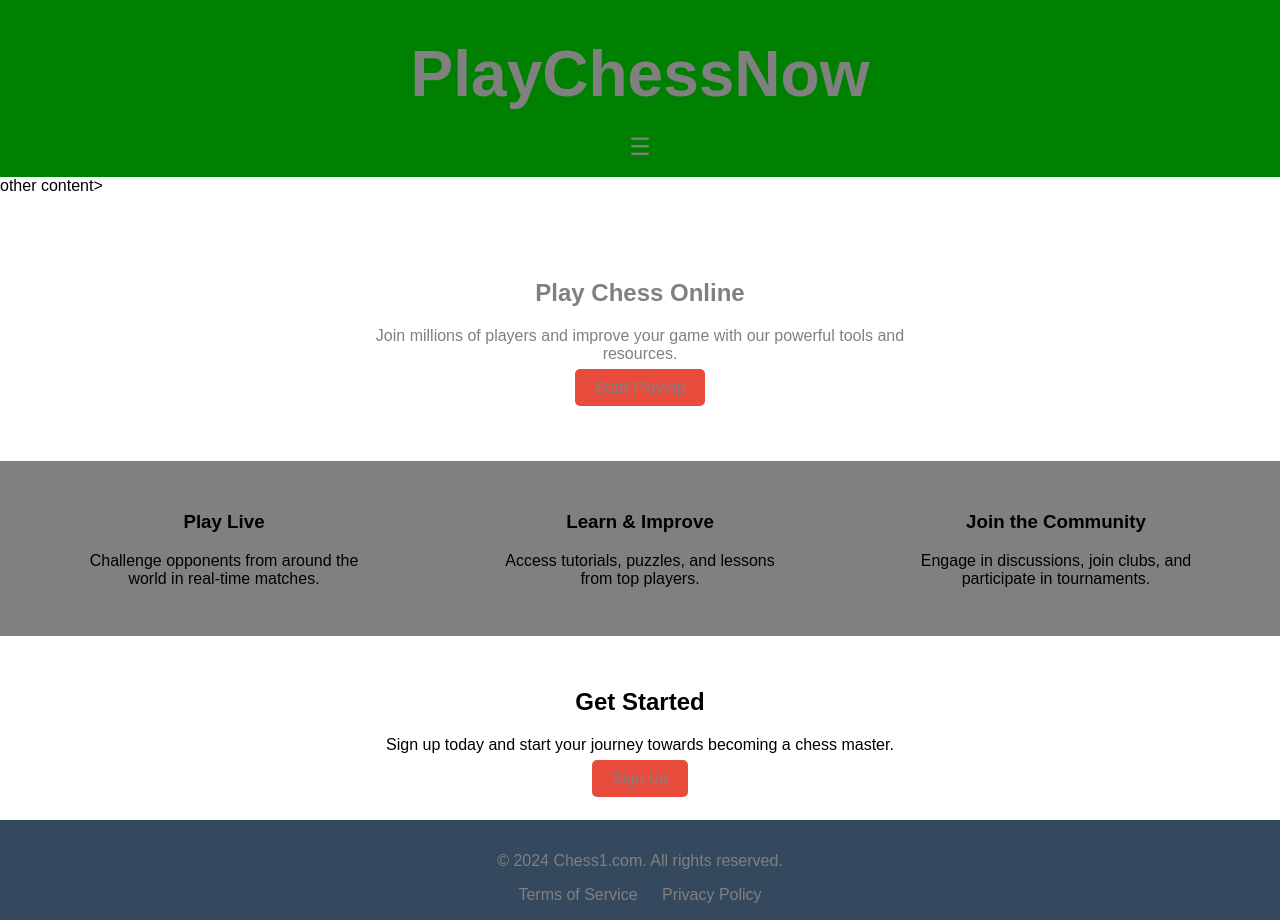
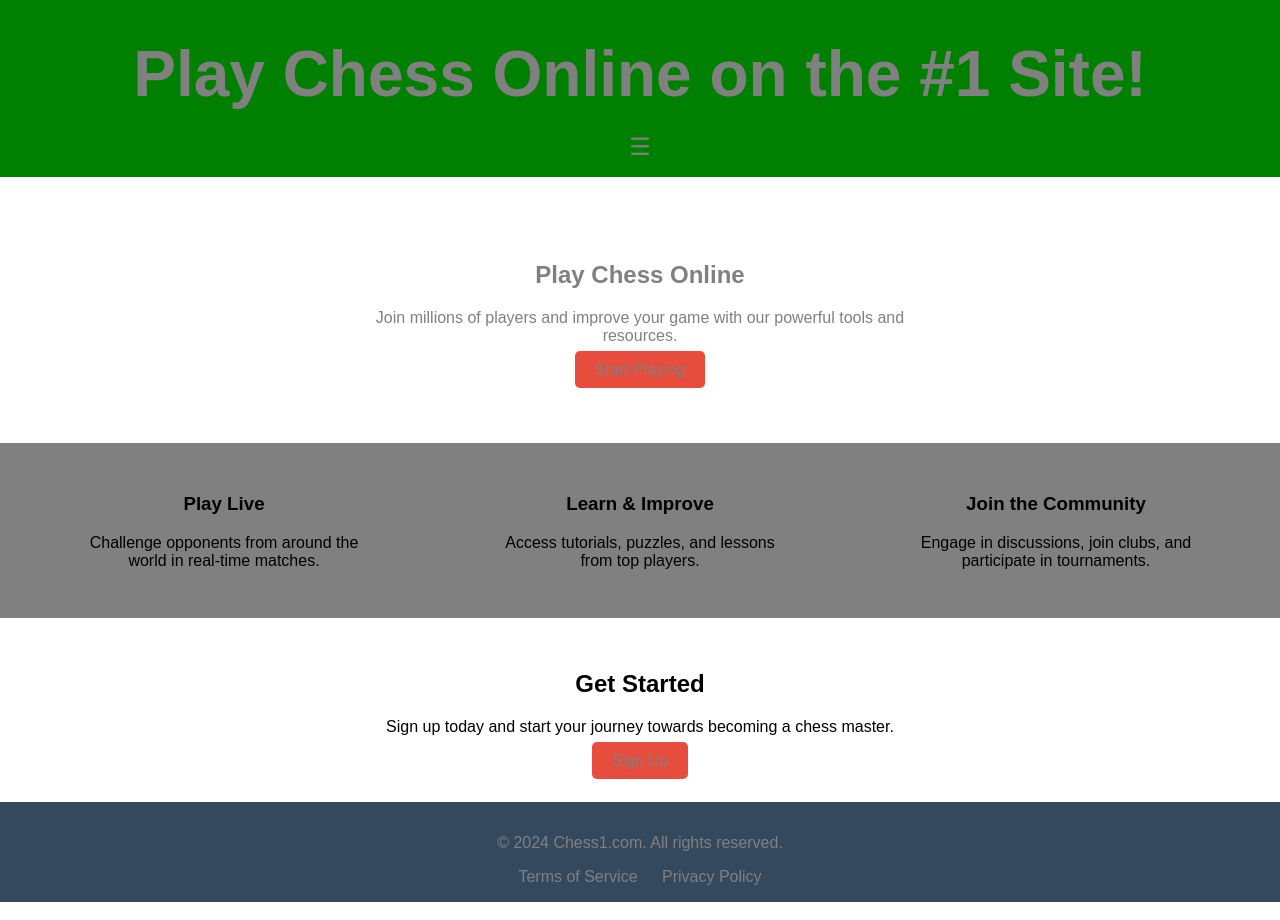
Before and after one commit to cyan9chinmay/cyan9chinmay.github.io, a plain HTML site: page index.html in a window 1280 px wide. Drawn offline with Linux system fonts and the light colour scheme.

Commit message:
Update index.html

```diff
--- a/index.html
+++ b/index.html
@@ -9,7 +9,7 @@
 <body>
     <header>
         <div class="logo">
-            <h1><a href="#">PlayChessNow</a></h1>
+            <h1><a href="#">Play Chess Online on the #1 Site!</a></h1>
         </div>
         <nav>
           <div class="hamburger-menu" onclick="toggleMenu()">☰</div>
@@ -20,7 +20,6 @@
                 <a href="#">Contact</a>
         </nav>
     </header>
-    <!---->other content>
   </div>
    <script src="chess.js"></script>
     <main>
```
